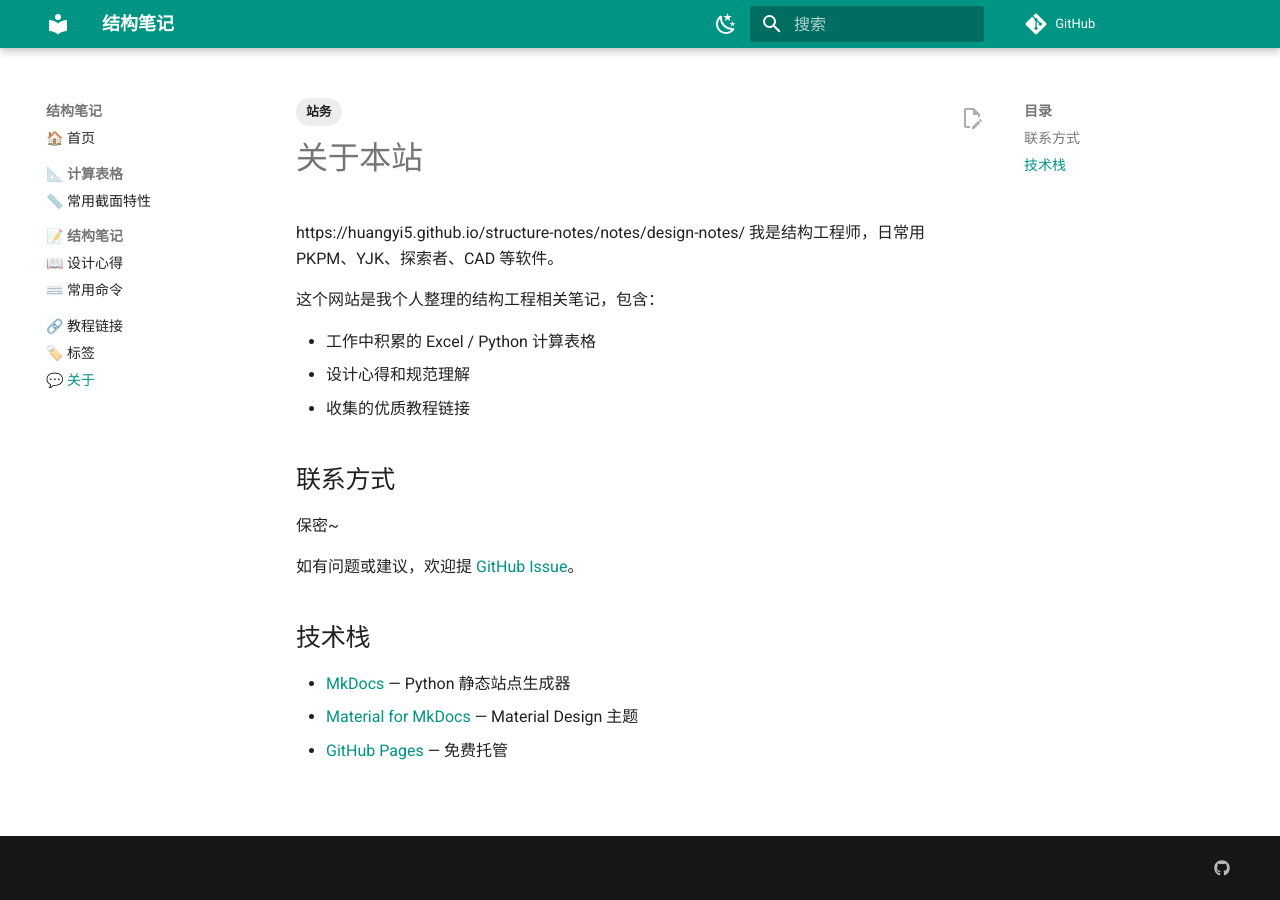
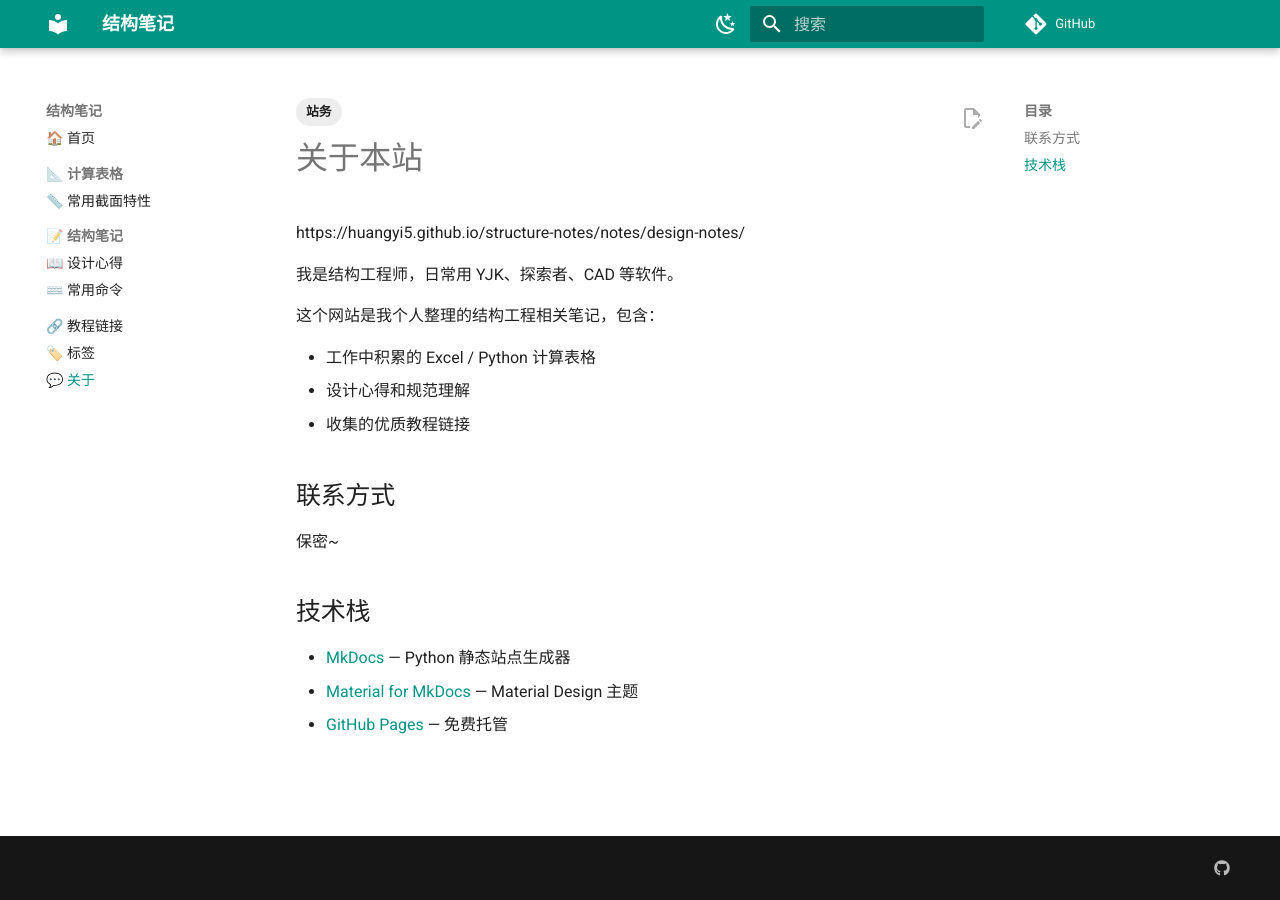
Before and after one commit to huangyi5/structure-notes, an MkDocs documentation site: the page built from docs/about.md, in a window 1280 px wide. Built offline with MkDocs 1.6.1 and Material for MkDocs 9.7.7, drawn with Linux system fonts in a browser that asks for light colours; comment, search, counter and statistics services are not loaded.

Commit message:
Update about.md

```diff
--- a/docs/about.md
+++ b/docs/about.md
@@ -5,7 +5,8 @@ tags:
 
 # 关于本站
 https://huangyi5.github.io/structure-notes/notes/design-notes/
-我是结构工程师，日常用 PKPM、YJK、探索者、CAD 等软件。
+
+我是结构工程师，日常用 YJK、探索者、CAD 等软件。
 
 这个网站是我个人整理的结构工程相关笔记，包含：
 
@@ -17,8 +18,6 @@ https://huangyi5.github.io/structure-notes/notes/design-notes/
 
 保密~
 
-如有问题或建议，欢迎提 [GitHub Issue]()。
-
 ## 技术栈
 
 - [MkDocs](https://www.mkdocs.org/) — Python 静态站点生成器
```
